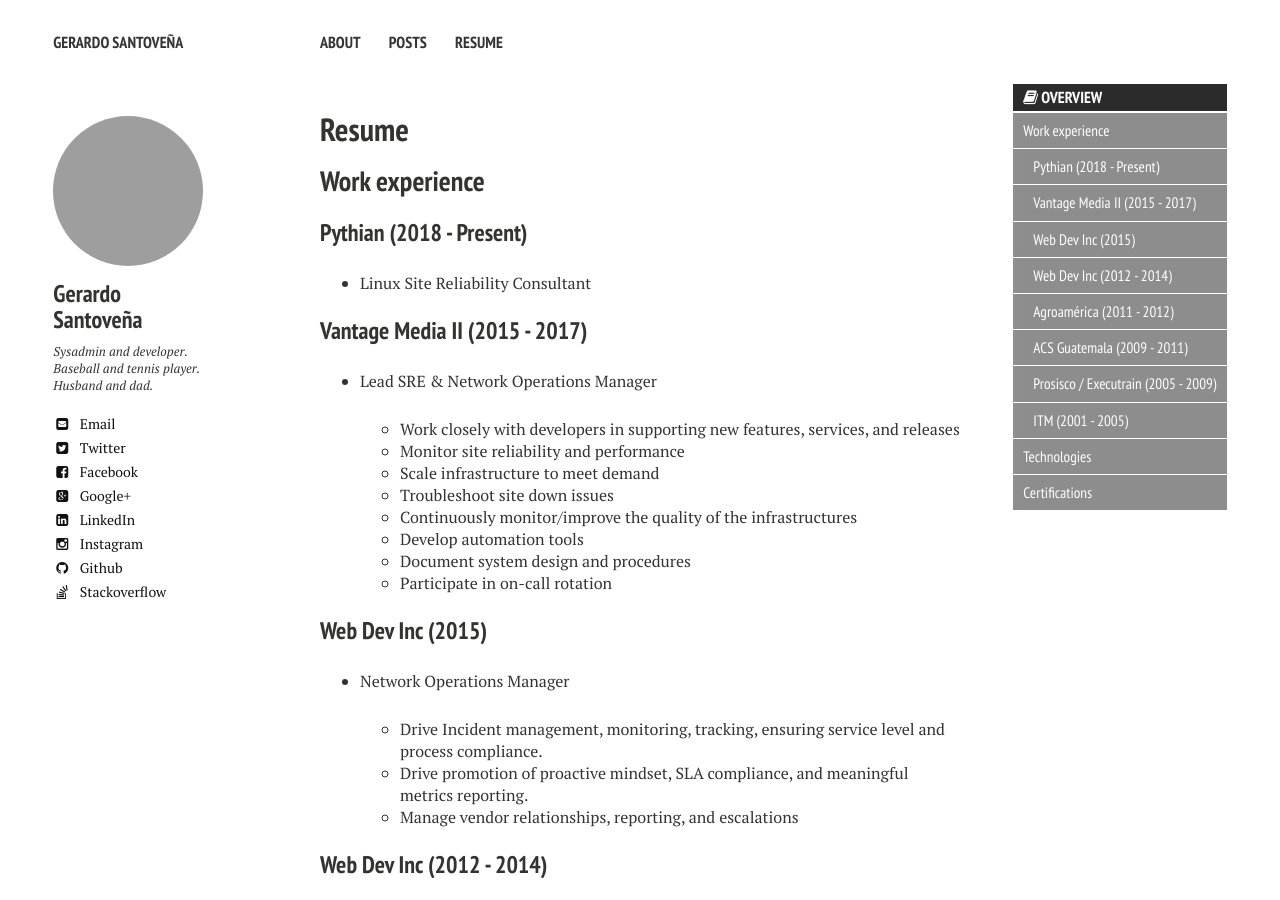
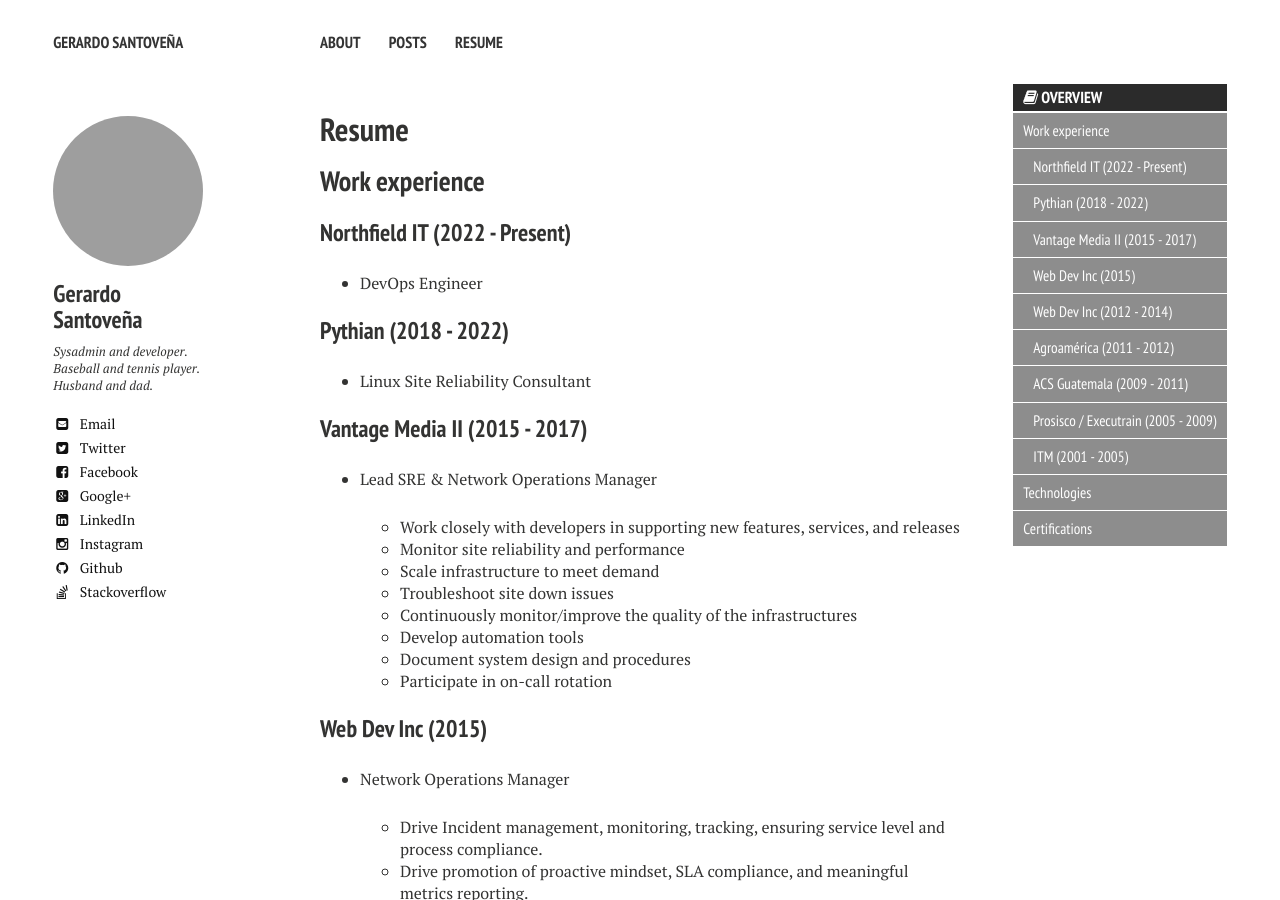
Before and after one commit to gsantovena/gsantovena.github.io, a Jekyll site: the page built from resume/index.md, in a window 1280 px wide and 900 px high. Built offline with Jekyll 4.4.1, drawn with Linux system fonts in a browser that asks for light colours; nearby versions of some CDN libraries; grey boxes are pictures that could not be loaded.

Commit message:
Update work place.

```diff
--- a/resume/index.md
+++ b/resume/index.md
@@ -13,7 +13,11 @@ excerpt: "Work experience, certifications, trainings."
 
 ## Work experience
 
-### Pythian (2018 - Present)
+### Northfield IT (2022 - Present)
+
+* DevOps Engineer
+
+### Pythian (2018 - 2022)
 
 * Linux Site Reliability Consultant
 
```
